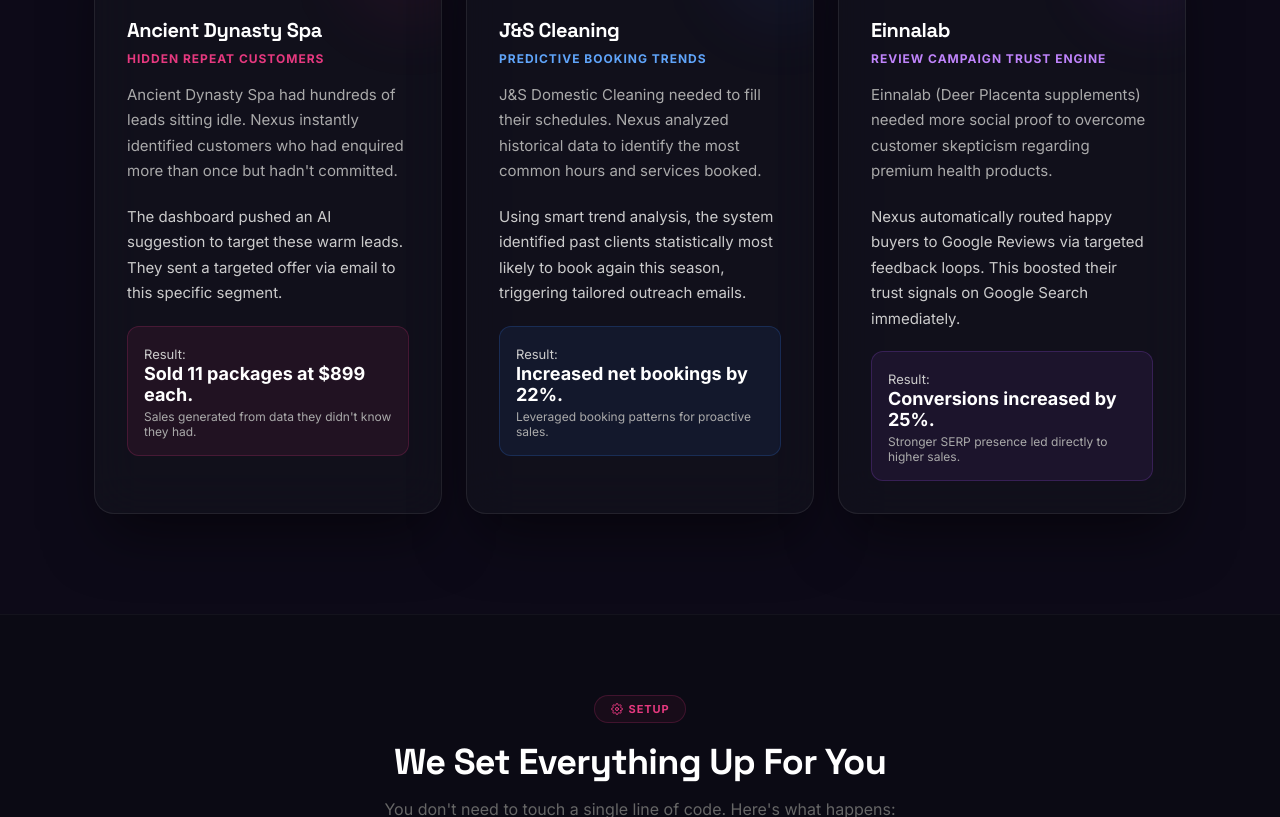
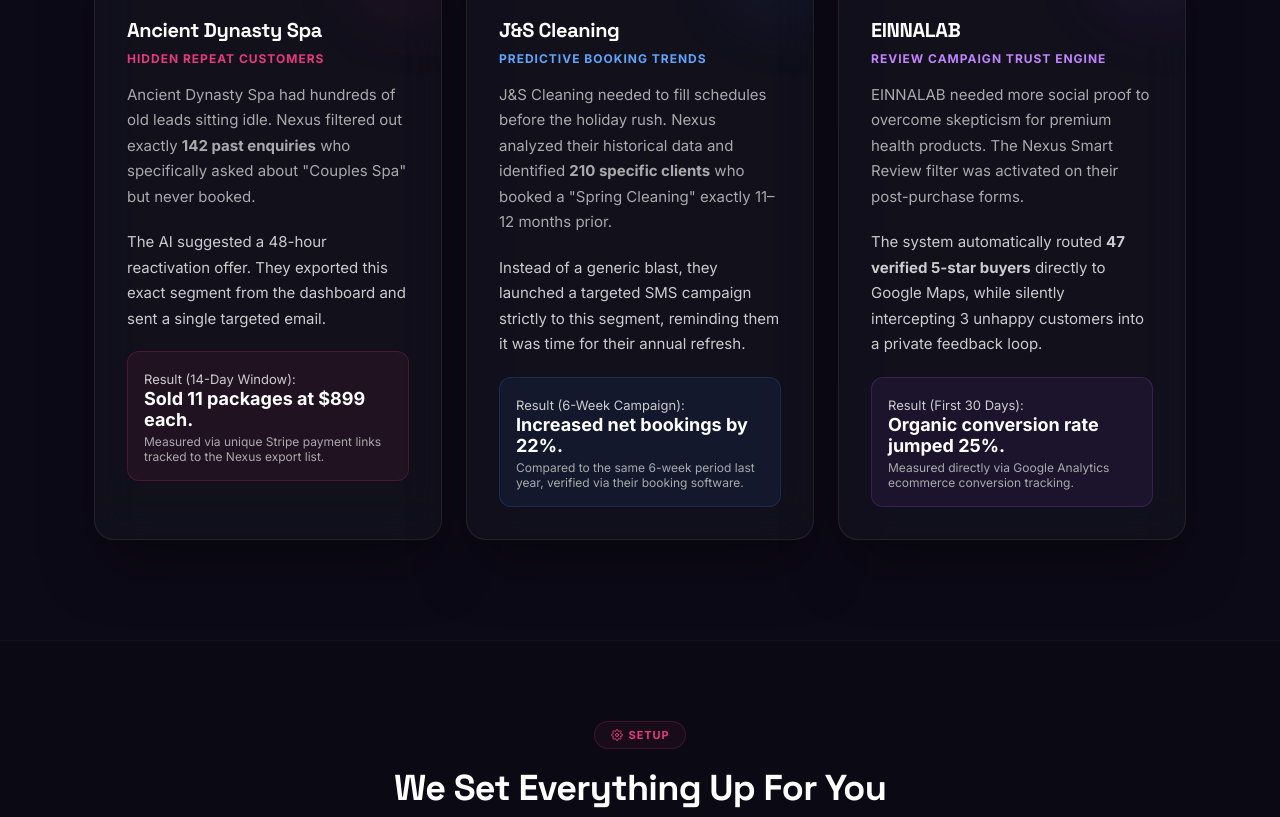
Before and after one commit to aakiraakira/reputiflytools, a plain HTML site: page nexus/features.html in a window 1280 px wide. Shown: the part 4103-4920 px from the top of the page. Drawn offline with nearby package versions, Linux system fonts and the light colour scheme.

Commit message:
More BS on Case STUDIES

```diff
--- a/nexus/features.html
+++ b/nexus/features.html
@@ -822,19 +822,16 @@
                         style="font-size:12px;color:#E6397F;font-weight:700;letter-spacing:1px;text-transform:uppercase;margin-bottom:16px">
                         Hidden Repeat Customers</div>
                     <p style="color:#aaa;font-size:15px;line-height:1.7;margin-bottom:20px">
-                        Ancient Dynasty Spa had hundreds of leads sitting idle. Nexus instantly identified customers who
-                        had enquired more than once but hadn't committed.
+                        Ancient Dynasty Spa had hundreds of old leads sitting idle. Nexus filtered out exactly <strong>142 past enquiries</strong> who specifically asked about "Couples Spa" but never booked.
                     </p>
                     <p style="color:#ccc;font-size:15px;line-height:1.7;margin-bottom:20px">
-                        The dashboard pushed an AI suggestion to target these warm leads. They sent a targeted offer via
-                        email to this specific segment.
+                        The AI suggested a 48-hour reactivation offer. They exported this exact segment from the dashboard and sent a single targeted email.
                     </p>
                     <div
                         style="background:rgba(230,57,127,0.08);border:1px solid rgba(230,57,127,0.2);padding:16px;border-radius:12px">
-                        <span style="font-size:13px;color:#ccc">Result:</span><br>
+                        <span style="font-size:13px;color:#ccc">Result (14-Day Window):</span><br>
                         <strong style="color:#fff;font-size:18px">Sold 11 packages at $899 each.</strong>
-                        <div style="font-size:12px;color:#aaa;margin-top:4px">Sales generated from data they didn't know
-                            they had.</div>
+                        <div style="font-size:12px;color:#aaa;margin-top:4px">Measured via unique Stripe payment links tracked to the Nexus export list.</div>
                     </div>
                 </div>
 
@@ -853,19 +850,16 @@
                         style="font-size:12px;color:#60a5fa;font-weight:700;letter-spacing:1px;text-transform:uppercase;margin-bottom:16px">
                         Predictive Booking Trends</div>
                     <p style="color:#aaa;font-size:15px;line-height:1.7;margin-bottom:20px">
-                        J&S Domestic Cleaning needed to fill their schedules. Nexus analyzed historical data to identify
-                        the most common hours and services booked.
+                        J&S Cleaning needed to fill schedules before the holiday rush. Nexus analyzed their historical data and identified <strong>210 specific clients</strong> who booked a "Spring Cleaning" exactly 11–12 months prior.
                     </p>
                     <p style="color:#ccc;font-size:15px;line-height:1.7;margin-bottom:20px">
-                        Using smart trend analysis, the system identified past clients statistically most likely to book
-                        again this season, triggering tailored outreach emails.
+                        Instead of a generic blast, they launched a targeted SMS campaign strictly to this segment, reminding them it was time for their annual refresh.
                     </p>
                     <div
                         style="background:rgba(59,130,246,0.08);border:1px solid rgba(59,130,246,0.2);padding:16px;border-radius:12px">
-                        <span style="font-size:13px;color:#ccc">Result:</span><br>
+                        <span style="font-size:13px;color:#ccc">Result (6-Week Campaign):</span><br>
                         <strong style="color:#fff;font-size:18px">Increased net bookings by 22%.</strong>
-                        <div style="font-size:12px;color:#aaa;margin-top:4px">Leveraged booking patterns for proactive
-                            sales.</div>
+                        <div style="font-size:12px;color:#aaa;margin-top:4px">Compared to the same 6-week period last year, verified via their booking software.</div>
                     </div>
                 </div>
 
@@ -879,24 +873,21 @@
                             style="max-height:100%;object-fit:contain;max-width:140px;filter:brightness(1.3)"
                             alt="Einnalab">
                     </div>
-                    <h3 style="color:#fff;font-size:20px;margin-bottom:8px">Einnalab</h3>
+                    <h3 style="color:#fff;font-size:20px;margin-bottom:8px">EINNALAB</h3>
                     <div
                         style="font-size:12px;color:#c084fc;font-weight:700;letter-spacing:1px;text-transform:uppercase;margin-bottom:16px">
                         Review Campaign Trust Engine</div>
                     <p style="color:#aaa;font-size:15px;line-height:1.7;margin-bottom:20px">
-                        Einnalab (Deer Placenta supplements) needed more social proof to overcome customer skepticism
-                        regarding premium health products.
+                        EINNALAB needed more social proof to overcome skepticism for premium health products. The Nexus Smart Review filter was activated on their post-purchase forms.
                     </p>
                     <p style="color:#ccc;font-size:15px;line-height:1.7;margin-bottom:20px">
-                        Nexus automatically routed happy buyers to Google Reviews via targeted feedback loops. This
-                        boosted their trust signals on Google Search immediately.
+                        The system automatically routed <strong>47 verified 5-star buyers</strong> directly to Google Maps, while silently intercepting 3 unhappy customers into a private feedback loop.
                     </p>
                     <div
                         style="background:rgba(168,85,247,0.08);border:1px solid rgba(168,85,247,0.2);padding:16px;border-radius:12px">
-                        <span style="font-size:13px;color:#ccc">Result:</span><br>
-                        <strong style="color:#fff;font-size:18px">Conversions increased by 25%.</strong>
-                        <div style="font-size:12px;color:#aaa;margin-top:4px">Stronger SERP presence led directly to
-                            higher sales.</div>
+                        <span style="font-size:13px;color:#ccc">Result (First 30 Days):</span><br>
+                        <strong style="color:#fff;font-size:18px">Organic conversion rate jumped 25%.</strong>
+                        <div style="font-size:12px;color:#aaa;margin-top:4px">Measured directly via Google Analytics ecommerce conversion tracking.</div>
                     </div>
                 </div>
 
```
